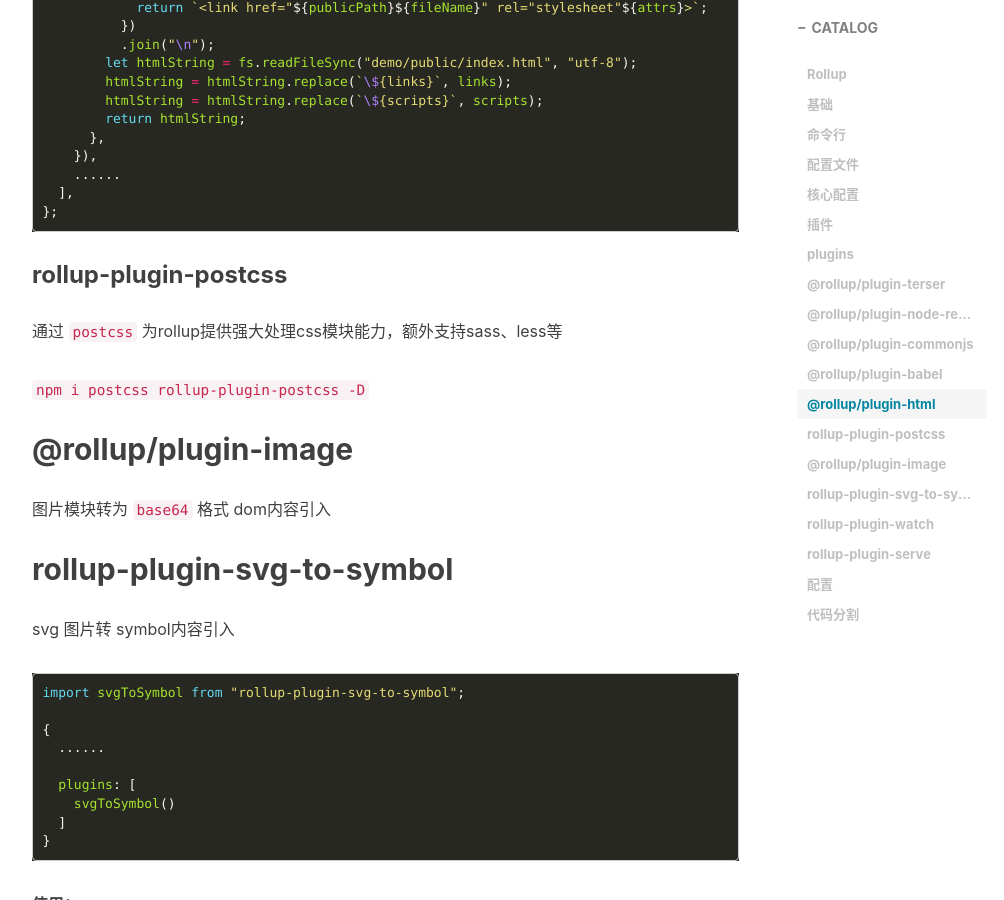
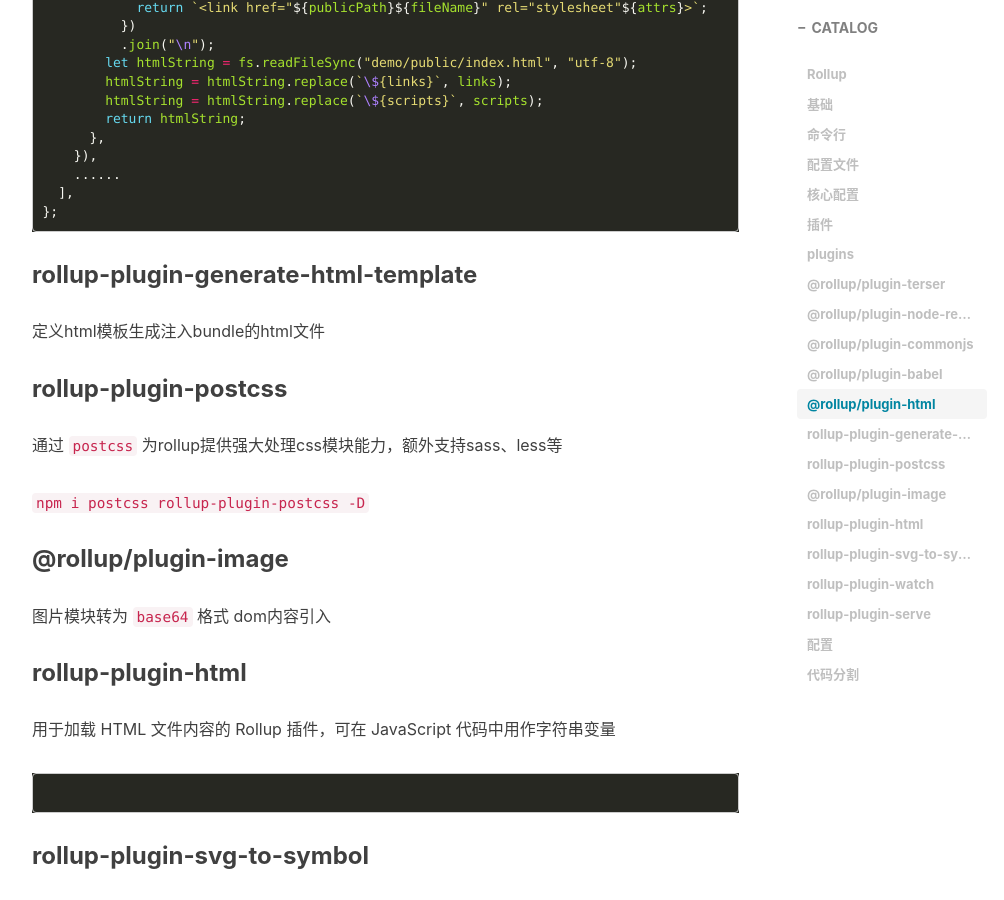
Before and after one commit to KID-1912/KID-1912.github.io, a Jekyll site: the page built from _posts/2023-8-3-Rollup.md, in a window 1280 px wide and 900 px high, scrolled down 5299 px. Shown: the whole window, without its empty margins (233-1237 px from the left). Built offline with Jekyll 4.4.1, drawn with Linux system fonts in a browser that asks for light colours; nearby versions of some CDN libraries; comment, search, counter and statistics services are not loaded.

Commit message:
note:rollup-plugin-html

````diff
--- a/_posts/2023-8-3-Rollup.md
+++ b/_posts/2023-8-3-Rollup.md
@@ -246,17 +246,29 @@
 };
 ```
 
+### rollup-plugin-generate-html-template
+
+定义html模板生成注入bundle的html文件
+
 ### rollup-plugin-postcss
 
 通过 `postcss` 为rollup提供强大处理css模块能力，额外支持sass、less等
 
 `npm i postcss rollup-plugin-postcss -D`
 
-## @rollup/plugin-image
+### @rollup/plugin-image
 
 图片模块转为 `base64` 格式 dom内容引入
 
-## rollup-plugin-svg-to-symbol
+### rollup-plugin-html
+
+用于加载 HTML 文件内容的 Rollup 插件，可在 JavaScript 代码中用作字符串变量
+
+```
+
+```
+
+### rollup-plugin-svg-to-symbol
 
 svg 图片转 symbol内容引入
 
````
